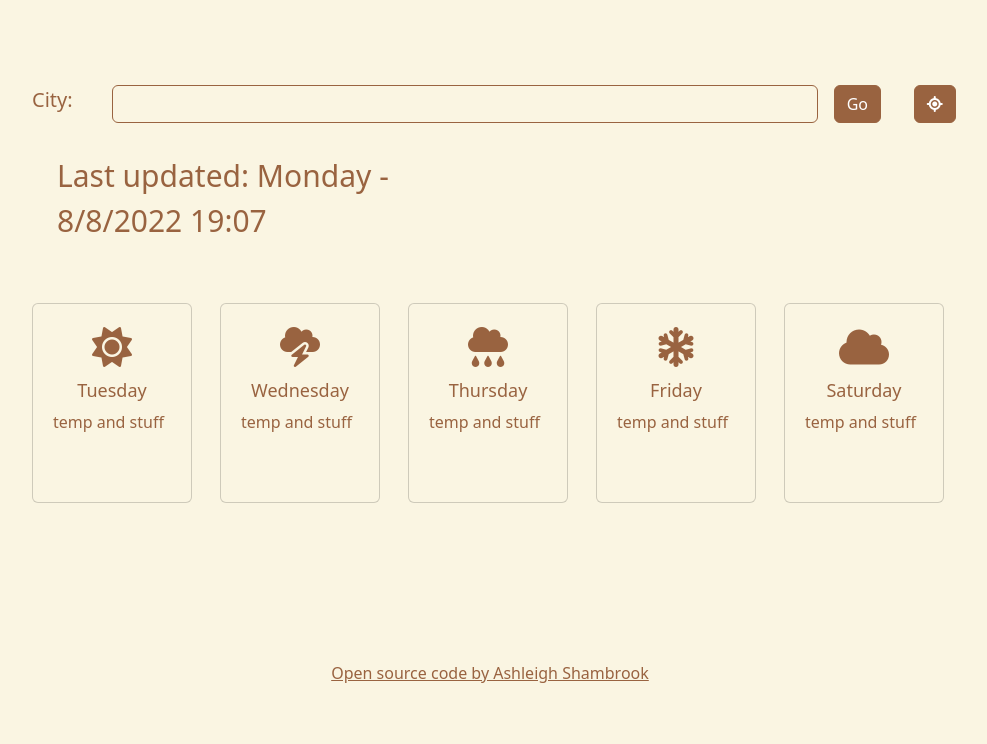
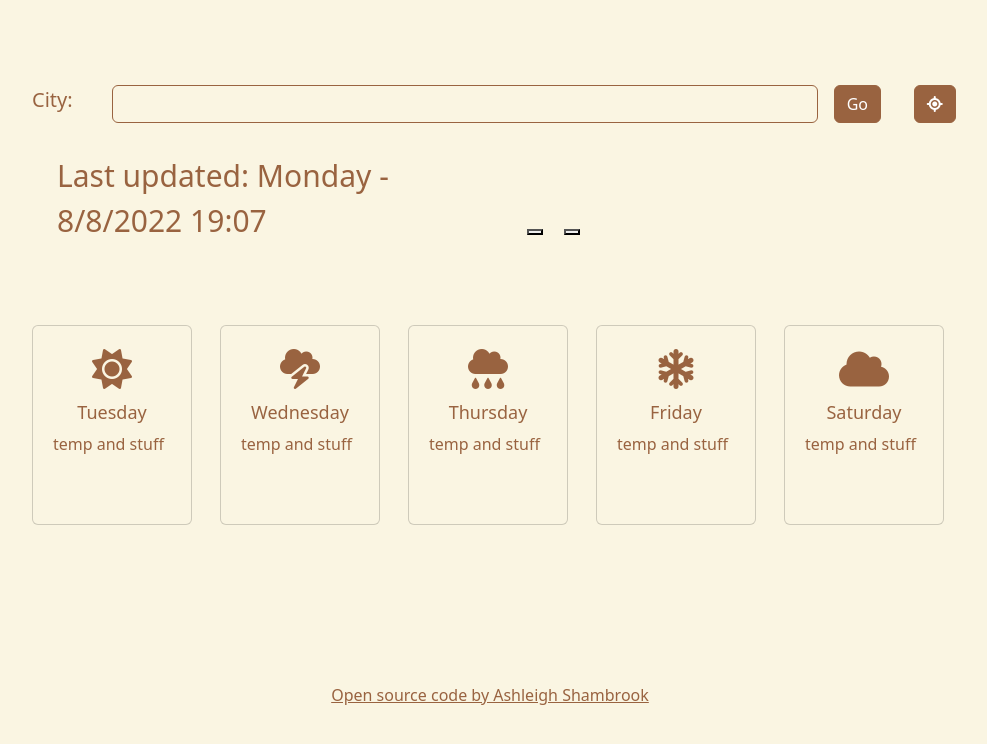
Before and after one commit to Ashyleuy/weather-app-v1, a plain HTML site: page index.html in a window 1280 px wide. Shown: the whole page, without its empty margins (150-1137 px from the left). Drawn offline with nearby package versions, Linux system fonts and the light colour scheme.

Commit message:
degrees changes

```diff
--- a/index.html
+++ b/index.html
@@ -52,7 +52,8 @@
                 <h5 class="card-title2">
                   <span class="bigtoptemp" id="currenttempmax"> </span
                   ><span class="bigtemp" id="currenttempmin"> </span>
-                  <span class="metric" id="currentmetric"></span>
+                  <button class="celci" id="celci"></button>
+                  <button class="faren" id="faren"></button>
                 </h5>
                 <p class="card-text2">
                     <ul>
--- a/src/stiles.css
+++ b/src/stiles.css
@@ -47,8 +47,18 @@ body {
 .bigtemp {
   font-weight: 200;
 }
-.metric {
+.celci {
   font-weight: 200;
+}
+.celci:hover {
+  color: #996340;
+}
+.faren {
+  font-weight: 200;
+  color: #a27557;
+}
+.faren:hover {
+  color: #996340;
 }
 .rowtwo {
   height: 200px !important;
```
